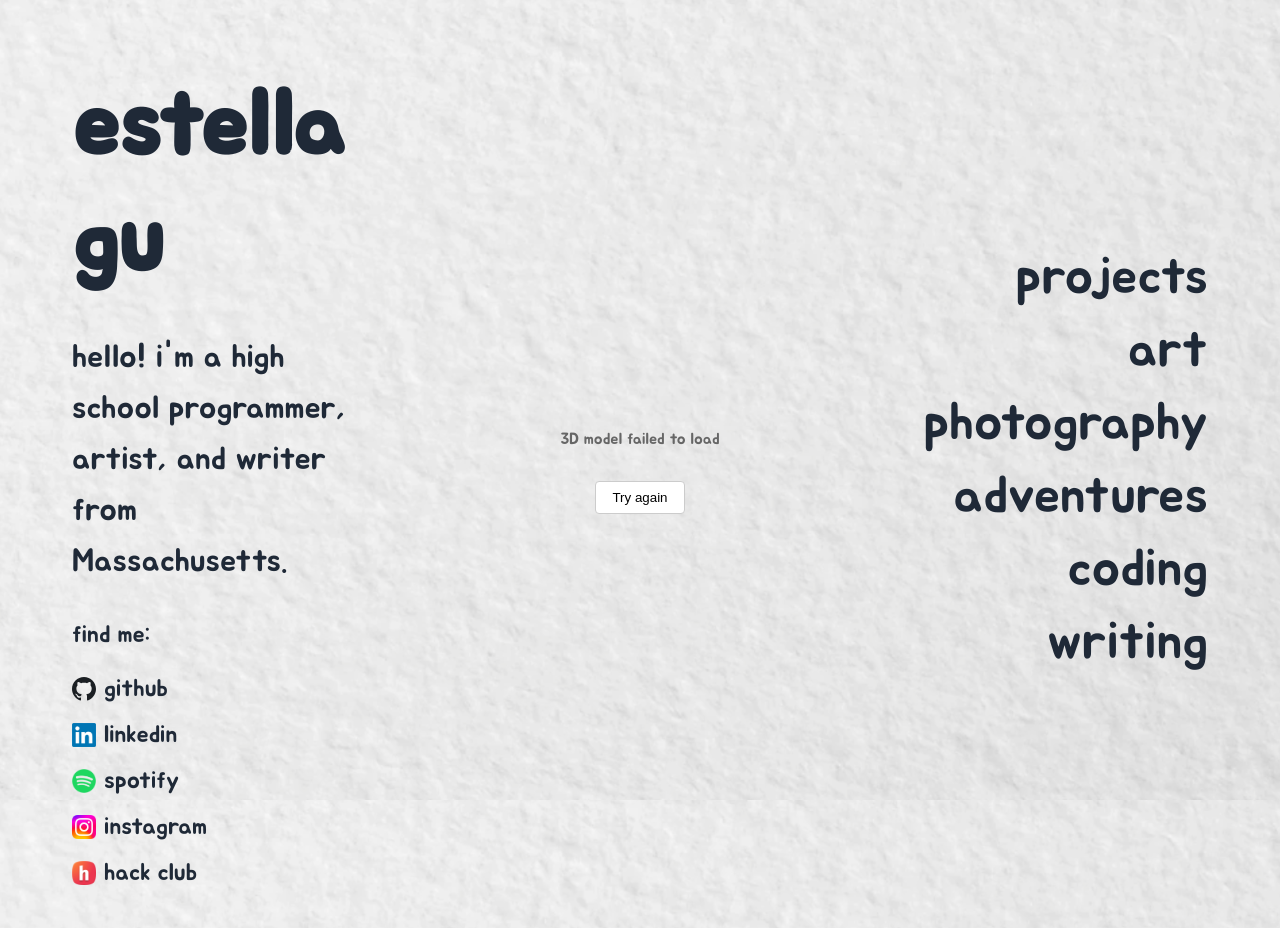
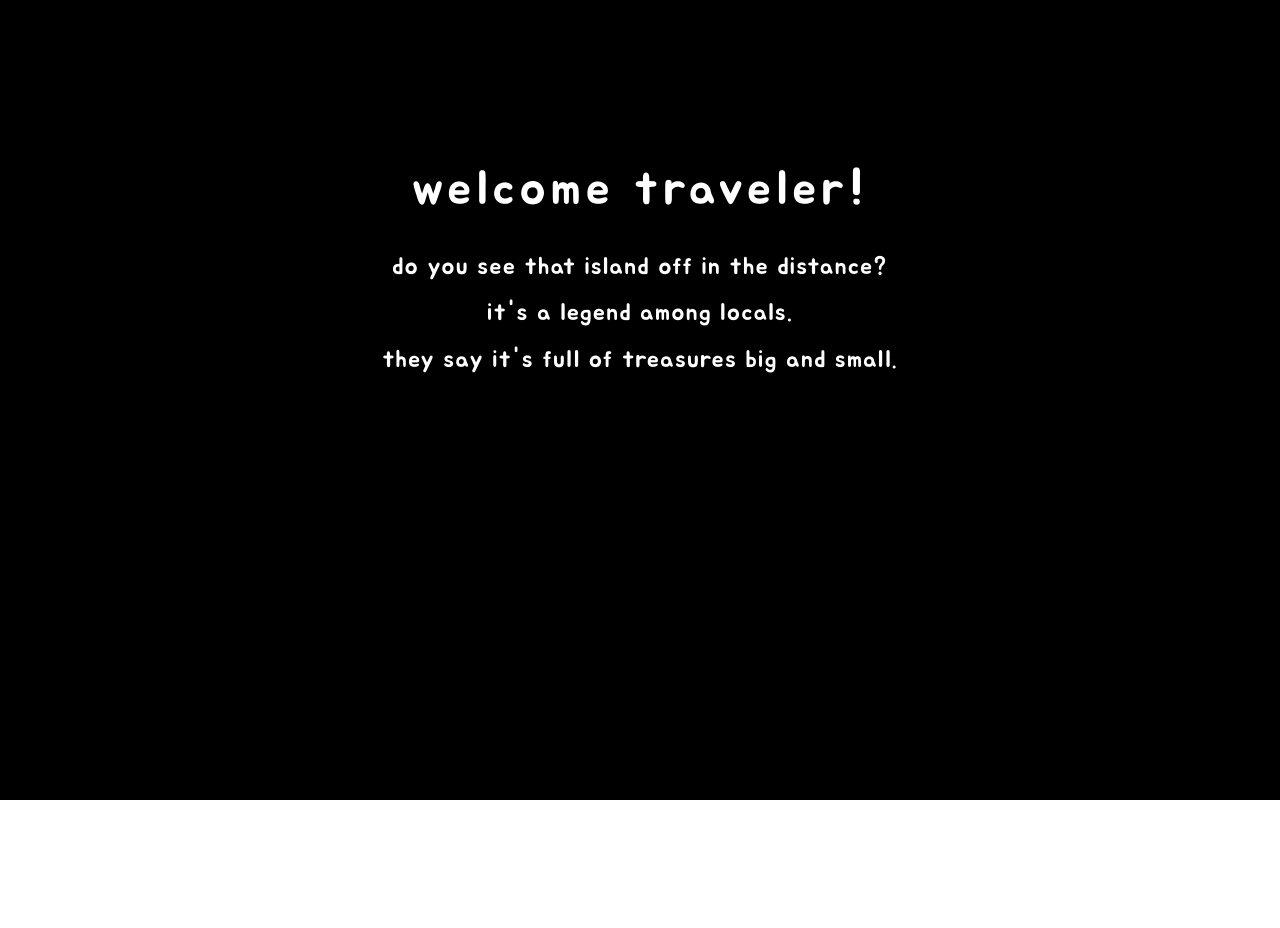
Before and after one commit to themagicfrog/personal-website, a Next.js app: page / in a window 1280 px wide. After the commit the page ends 800 px from the top, so only its background shows below. Built offline with nearby package versions, Linux system fonts and the light colour scheme.

Commit message:
funny opening scene thing :O

```diff
--- a/package.json
+++ b/package.json
@@ -12,6 +12,7 @@
     "@react-three/drei": "^10.7.3",
     "@react-three/fiber": "^9.3.0",
     "@types/three": "^0.179.0",
+    "@vercel/analytics": "^1.5.0",
     "airtable": "^0.12.2",
     "next": "15.4.6",
     "react": "19.1.0",
--- a/src/app/globals.css
+++ b/src/app/globals.css
@@ -28,4 +28,7 @@ body {
   background-attachment: fixed;
   color: var(--foreground);
   min-height: 100vh;
+  margin: 0;
+  padding: 0;
+  overflow-x: hidden;
 }
--- a/src/app/layout.tsx
+++ b/src/app/layout.tsx
@@ -1,6 +1,7 @@
 import type { Metadata } from "next";
 import { Jua } from "next/font/google";
 import "./globals.css";
+import { Analytics } from '@vercel/analytics/next';
 
 const jua = Jua({
   weight: "400",
@@ -26,6 +27,7 @@ export default function RootLayout({
       </head>
       <body className={`${jua.variable} font-jua antialiased`}>
         {children}
+        <Analytics />
       </body>
     </html>
   );
--- a/src/app/page.tsx
+++ b/src/app/page.tsx
@@ -5,6 +5,7 @@ import Link from 'next/link';
 import Image from 'next/image';
 import dynamic from 'next/dynamic';
 import { useState, useEffect } from 'react';
+import Opening from '../components/opening';
 
 const Model3D = dynamic(() => import('../components/Model3D'), {
   ssr: false,
@@ -26,13 +27,31 @@ const Model3D = dynamic(() => import('../components/Model3D'), {
 
 export default function Home() {
   const [isModelReady, setIsModelReady] = useState(false);
+  const [showWelcome, setShowWelcome] = useState(false);
 
-  useEffect(() => {
+    useEffect(() => {
+
+    const hasSeenOpening = sessionStorage.getItem('hasSeenOpening');
+
+    if (!hasSeenOpening) {
+      setShowWelcome(true);
+
+      sessionStorage.setItem('hasSeenOpening', 'true');
+    }
+
     const timer = setTimeout(() => {
       setIsModelReady(true);
     }, 500);
     return () => clearTimeout(timer);
   }, []);
+
+  const handleWelcomeComplete = () => {
+    setShowWelcome(false);
+  };
+
+  if (showWelcome) {
+    return <Opening onComplete={handleWelcomeComplete} />;
+  }
 
   return (
     <div className={styles.container}>
--- /dev/null
+++ b/src/components/opening.css
@@ -0,0 +1,174 @@
+.welcomeScreen {
+  position: fixed;
+  top: 0;
+  left: 0;
+  width: 100vw;
+  height: 100vh;
+  background-color: #000000;
+  display: flex;
+  align-items: center;
+  justify-content: center;
+  z-index: 9999;
+  transition: opacity 1s ease-in-out;
+}
+
+.visible {
+  opacity: 1;
+}
+
+.hidden {
+  opacity: 0;
+}
+
+.welcomeContent {
+  text-align: center;
+}
+
+.welcomeText {
+  color: #ffffff;
+  font-size: 3rem;
+  font-weight: 400;
+  letter-spacing: 0.1em;
+  white-space: nowrap;
+  overflow: hidden;
+  margin: 0;
+  padding: 0;
+  position: absolute;
+  top: 20%;
+  left: 50%;
+  transform: translateX(-50%);
+}
+
+.cursor {
+  color: #ffffff;
+  font-weight: 400;
+  transition: opacity 0.5s ease-in-out;
+}
+
+.cursorVisible {
+  opacity: 1;
+}
+
+.cursor:not(.cursorVisible) {
+  opacity: 0;
+}
+
+.boatText {
+  color: #ffffff;
+  font-size: 1.5rem;
+  font-weight: 400;
+  letter-spacing: 0.05em;
+  line-height: 1.6;
+  text-align: center;
+  max-width: 600px;
+  position: absolute;
+  top: 30%;
+  left: 50%;
+  transform: translateX(-50%);
+  animation: fadeIn 1s ease-in-out;
+  width: 600px;
+  padding: 0 1rem;
+  box-sizing: border-box;
+}
+
+.boatText p {
+  margin: 0.5rem 0;
+}
+
+.boatText p:last-of-type {
+  margin-bottom: 2rem;
+}
+
+.boatButtonContainer {
+  position: relative;
+  display: inline-block;
+}
+
+.boatButton {
+  background: transparent;
+  border: 2px solid #ffffff;
+  color: #ffffff;
+  font-size: 1.2rem;
+  font-weight: 400;
+  padding: 1rem 2rem;
+  cursor: pointer;
+  transition: all 0.3s ease;
+  font-family: inherit;
+  letter-spacing: 0.1em;
+  position: relative;
+  z-index: 2;
+  mix-blend-mode: difference;
+}
+
+.buttonProgress {
+  position: absolute;
+  top: 0;
+  left: 0;
+  height: 100%;
+  background: #ffffff;
+  transition: width 0.05s linear;
+  z-index: 1;
+}
+
+.boatButton:hover {
+  background: #ffffff;
+  color: #000000;
+  transform: translateY(-2px);
+}
+
+.boatButton:active {
+  transform: translateY(0);
+}
+
+@keyframes fadeIn {
+  from {
+    opacity: 0;
+    transform: translateY(20px);
+  }
+  to {
+    opacity: 1;
+    transform: translateY(0);
+  }
+}
+
+.fadeInLine {
+  animation: fadeIn 0.8s ease-out;
+}
+
+@media (max-width: 768px) {
+  .welcomeText {
+    font-size: 2rem;
+    top: 15%;
+  }
+
+  .boatText {
+    font-size: 1.2rem;
+    padding: 0 1rem;
+    top: 25%;
+    max-width: 90%;
+  }
+
+  .boatButton {
+    font-size: 1rem;
+    padding: 0.8rem 1.5rem;
+  }
+}
+
+@media (max-width: 480px) {
+  .welcomeText {
+    font-size: 1.5rem;
+    top: 10%;
+  }
+
+  .boatText {
+    font-size: 1rem;
+    padding: 0 0.5rem;
+    top: 20%;
+    max-width: 95%;
+  }
+
+  .boatButton {
+    font-size: 0.9rem;
+    padding: 0.7rem 1.2rem;
+  }
+}
--- /dev/null
+++ b/src/components/opening.tsx
@@ -0,0 +1,119 @@
+'use client';
+
+import { useState, useEffect } from 'react';
+import './opening.css';
+
+interface OpeningProps {
+  onComplete: () => void;
+}
+
+export default function Opening({ onComplete }: OpeningProps) {
+  const [isVisible, setIsVisible] = useState(true);
+  const [text, setText] = useState('');
+  const [currentIndex, setCurrentIndex] = useState(0);
+  const [showCursor, setShowCursor] = useState(true);
+  const [showBoatText, setShowBoatText] = useState(false);
+  const [visibleLines, setVisibleLines] = useState(0);
+  const [buttonProgress, setButtonProgress] = useState(0);
+
+  const welcomeText = "welcome traveler!";
+  const typingSpeed = 100;
+  const pauseBeforeBoat = 1000;
+  const lineDelay = 800;
+  const buttonFillDuration = 25000;
+
+  useEffect(() => {
+    if (currentIndex < welcomeText.length) {
+      const timer = setTimeout(() => {
+        setText(welcomeText.slice(0, currentIndex + 1));
+        setCurrentIndex(currentIndex + 1);
+      }, typingSpeed);
+      return () => clearTimeout(timer);
+    } else {
+      const boatTimer = setTimeout(() => {
+        setShowBoatText(true);
+        setShowCursor(false);
+
+        const lineTimer = setTimeout(() => {
+          setVisibleLines(1);
+        }, 500);
+        return () => clearTimeout(lineTimer);
+      }, pauseBeforeBoat);
+      return () => clearTimeout(boatTimer);
+    }
+  }, [currentIndex, welcomeText, pauseBeforeBoat]);
+
+  useEffect(() => {
+    if (!showBoatText) {
+      const cursorTimer = setInterval(() => {
+        setShowCursor(prev => !prev);
+      }, 500);
+      return () => clearInterval(cursorTimer);
+    }
+  }, [showBoatText]);
+
+  useEffect(() => {
+    if (showBoatText && visibleLines < 6) {
+      const timer = setTimeout(() => {
+        setVisibleLines(prev => prev + 1);
+      }, lineDelay);
+      return () => clearTimeout(timer);
+    }
+  }, [showBoatText, visibleLines, lineDelay]);
+
+  useEffect(() => {
+    if (visibleLines >= 6) {
+      const interval = setInterval(() => {
+        setButtonProgress(prev => {
+          if (prev >= 100) {
+            clearInterval(interval);
+            setTimeout(() => {
+              onComplete();
+            }, 0);
+            return 100;
+          }
+          return prev + (100 / (buttonFillDuration / 50));
+        });
+      }, 50);
+      return () => clearInterval(interval);
+    }
+  }, [visibleLines, buttonFillDuration, onComplete]);
+
+  return (
+    <div className={`welcomeScreen ${isVisible ? 'visible' : 'hidden'}`}>
+      <div className="welcomeContent">
+        <h1 className="welcomeText">
+          {text}
+          {!showBoatText && <span className={`cursor ${showCursor ? 'cursorVisible' : ''}`}>|</span>}
+        </h1>
+
+        {showBoatText && (
+          <div className="boatText">
+            {visibleLines >= 1 && <p className="fadeInLine">do you see that island off in the distance?</p>}
+            {visibleLines >= 2 && <p className="fadeInLine">it's a legend among locals.</p>}
+            {visibleLines >= 3 && <p className="fadeInLine">they say it's full of treasures big and small.</p>}
+            {visibleLines >= 4 && <p className="fadeInLine">...</p>}
+            {visibleLines >= 5 && <p className="fadeInLine">and hey, today, YOU have a chance to explore it!</p>}
+            {visibleLines >= 6 && (
+              <>
+                <p className="fadeInLine">i've got this boat right here, with space for you and me.</p>
+                <div className="boatButtonContainer fadeInLine">
+                  <button
+                    className="boatButton"
+                    onClick={() => onComplete()}
+                  >
+                    hop on boat!
+                  </button>
+                  <div
+                    className="buttonProgress"
+                    style={{ width: `${buttonProgress}%` }}
+                  ></div>
+                </div>
+              </>
+            )}
+          </div>
+        )}
+      </div>
+    </div>
+  );
+}
```
Also changed, not shown: 1 other file (tests, documents, lock files or other folders).
